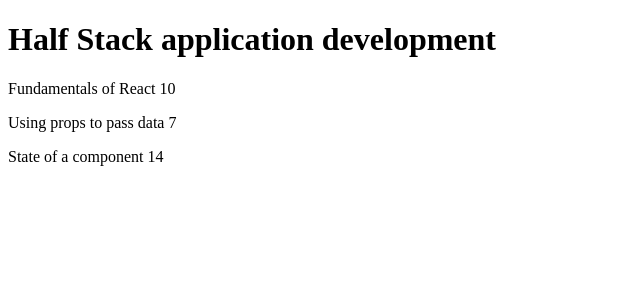
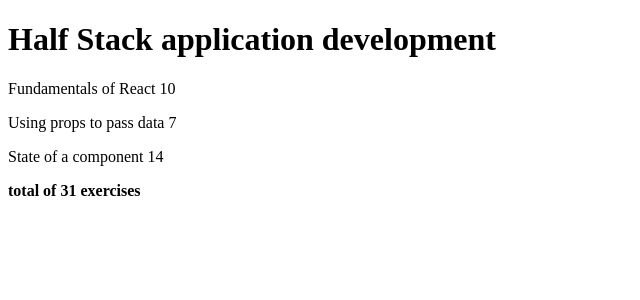
Before and after one commit to leomfn/course_fullstackopen_submissions, a JavaScript app in the folder part2/courseinfo/: page / in a window 1280 px wide. Shown: the top 300 px of the page, without its empty margins (0-640 px from the left). Built offline with nearby package versions, Linux system fonts and the light colour scheme.

Commit message:
result courseinfo step7

```diff
--- a/part2/courseinfo/src/App.js
+++ b/part2/courseinfo/src/App.js
@@ -1,6 +1,6 @@
 const Header = ({ course }) => <h1>{course}</h1>
 
-// const Total = ({ sum }) => <p>Number of exercises {sum}</p>
+const Total = ({ sum }) => <p><strong>total of {sum} exercises</strong></p>
 
 const Content = ({ parts }) =>
     <>
@@ -18,8 +18,9 @@
     const { name, parts } = course
     return (
         <div>
-            <Header course={name}/>
+            <Header course={name} />
             <Content parts={parts} />
+            <Total sum={parts.reduce((sum, part) => sum + part.exercises, 0)} />
         </div>
     )
 }
```
